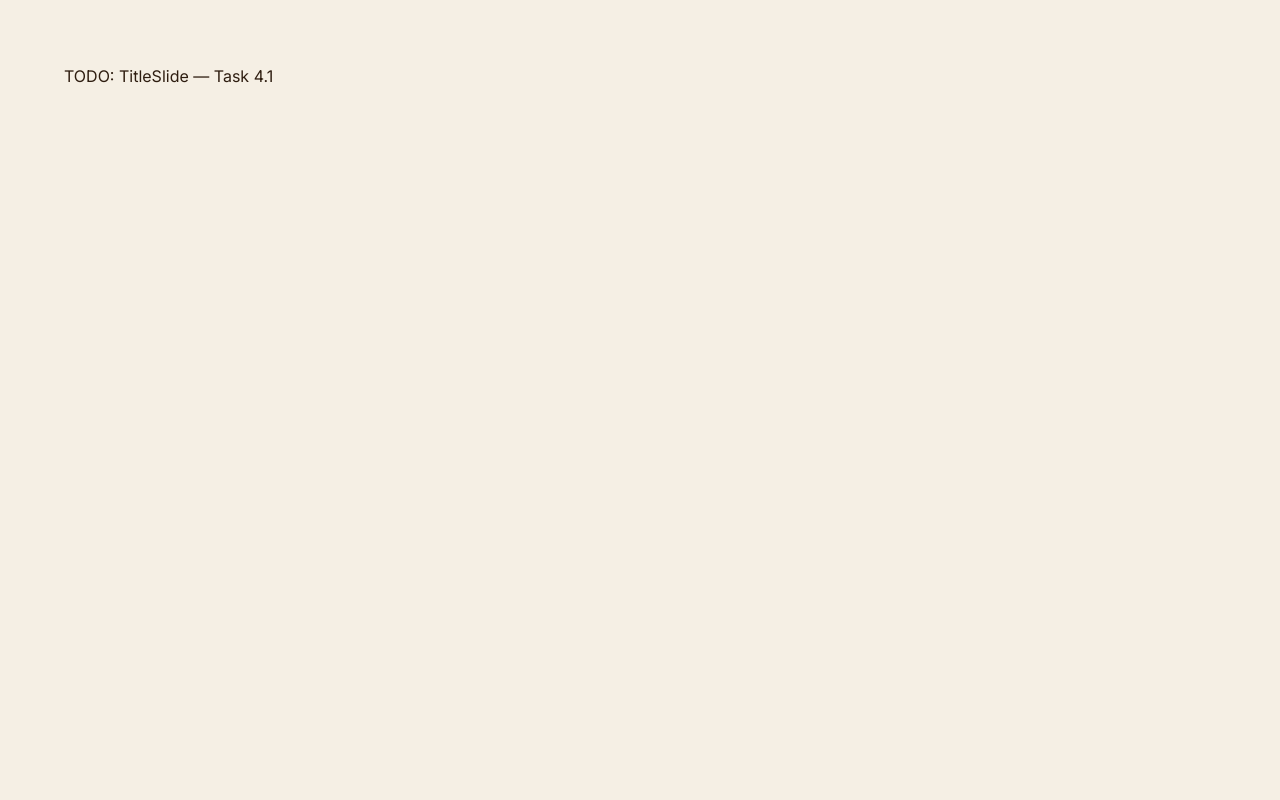
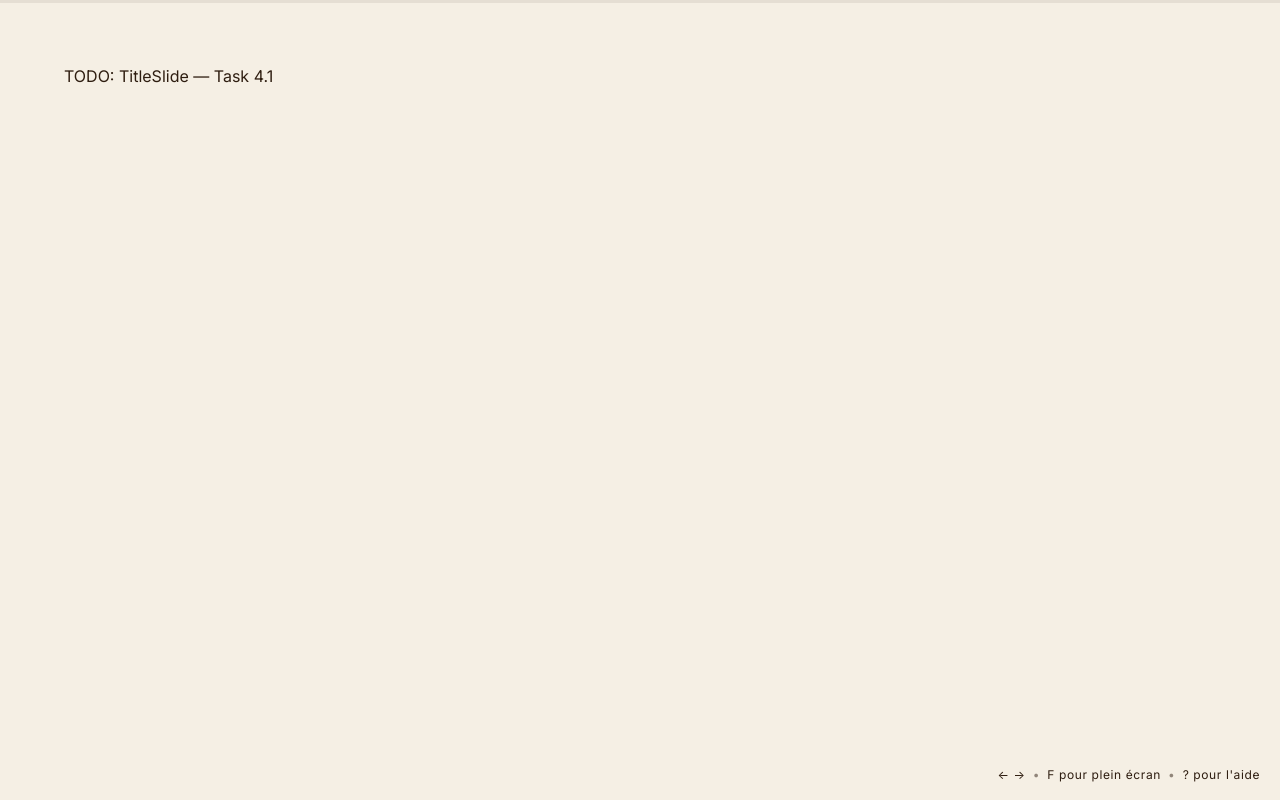
Before and after one commit to boukal1/claude-cli, an Angular app: page /slide/0 in a window 1280 px wide. Built offline with nearby package versions, Linux system fonts and the light colour scheme.

Commit message:
feat: progress bar, key hint, and shortcuts overlay

```diff
--- a/src/app/app.html
+++ b/src/app/app.html
@@ -1 +1,4 @@
+<app-progress-bar />
 <router-outlet />
+<app-key-hint />
+<app-shortcuts-overlay [visible]="showShortcuts()" (dismissed)="showShortcuts.set(false)" />
--- a/src/app/app.ts
+++ b/src/app/app.ts
@@ -1,6 +1,9 @@
 import { ChangeDetectionStrategy, Component, HostListener, inject, signal } from '@angular/core';
 import { RouterOutlet } from '@angular/router';
 import { DeckService } from './deck/deck.service';
+import { ProgressBarComponent } from './shared/progress-bar.component';
+import { KeyHintComponent } from './shared/key-hint.component';
+import { ShortcutsOverlayComponent } from './shared/shortcuts-overlay.component';
 
 /**
  * Root component — owns global keyboard shortcuts and hosts the router outlet.
@@ -8,7 +11,7 @@ import { DeckService } from './deck/deck.service';
 @Component({
   selector: 'app-root',
   standalone: true,
-  imports: [RouterOutlet],
+  imports: [RouterOutlet, ProgressBarComponent, KeyHintComponent, ShortcutsOverlayComponent],
   templateUrl: './app.html',
   changeDetection: ChangeDetectionStrategy.OnPush,
 })
--- /dev/null
+++ b/src/app/shared/key-hint.component.ts
@@ -0,0 +1,39 @@
+import { ChangeDetectionStrategy, Component } from '@angular/core';
+
+/**
+ * Discreet bottom-right hint line listing the primary keyboard shortcuts —
+ * meant to reassure first-time visitors that the deck is keyboard-driven.
+ */
+@Component({
+  selector: 'app-key-hint',
+  standalone: true,
+  changeDetection: ChangeDetectionStrategy.OnPush,
+  template: `
+    <span>← →</span>
+    <span class="dot">•</span>
+    <span>F pour plein écran</span>
+    <span class="dot">•</span>
+    <span>? pour l'aide</span>
+  `,
+  styles: [
+    `
+      :host {
+        position: fixed;
+        bottom: 1rem;
+        right: 1.25rem;
+        z-index: 40;
+        font-family: var(--font-sans);
+        font-size: 0.75rem;
+        color: var(--color-muted);
+        letter-spacing: 0.05em;
+        display: flex;
+        gap: 0.45rem;
+        align-items: center;
+      }
+      .dot {
+        opacity: 0.5;
+      }
+    `,
+  ],
+})
+export class KeyHintComponent {}
--- /dev/null
+++ b/src/app/shared/progress-bar.component.ts
@@ -0,0 +1,43 @@
+import { ChangeDetectionStrategy, Component, computed, inject } from '@angular/core';
+import { DeckService } from '../deck/deck.service';
+
+/**
+ * Thin coral bar fixed to the top of the viewport, filling from left to right
+ * as the deck advances through its slides.
+ */
+@Component({
+  selector: 'app-progress-bar',
+  standalone: true,
+  changeDetection: ChangeDetectionStrategy.OnPush,
+  template: `<div class="bar" [style.width.%]="percent()"></div>`,
+  styles: [
+    `
+      :host {
+        position: fixed;
+        top: 0;
+        left: 0;
+        right: 0;
+        height: 3px;
+        background: rgba(46, 29, 16, 0.08);
+        z-index: 50;
+      }
+      .bar {
+        height: 100%;
+        background: var(--color-coral);
+        transition: width 250ms ease;
+      }
+    `,
+  ],
+})
+export class ProgressBarComponent {
+  private readonly deck = inject(DeckService);
+
+  /** Current progress as a percentage of the deck length, 0–100. */
+  readonly percent = computed(() => {
+    const total = this.deck.total();
+    if (total <= 1) {
+      return 100;
+    }
+    return ((this.deck.currentIndex() + 1) / total) * 100;
+  });
+}
--- /dev/null
+++ b/src/app/shared/shortcuts-overlay.component.ts
@@ -0,0 +1,95 @@
+import { ChangeDetectionStrategy, Component, input, output } from '@angular/core';
+
+/**
+ * Modal overlay listing every keyboard shortcut the deck responds to. Shown
+ * when the user presses `?`, dismissed by clicking the backdrop or pressing
+ * `Escape`/`?` again.
+ */
+@Component({
+  selector: 'app-shortcuts-overlay',
+  standalone: true,
+  changeDetection: ChangeDetectionStrategy.OnPush,
+  template: `
+    @if (visible()) {
+      <button
+        type="button"
+        class="backdrop"
+        aria-label="Fermer"
+        (click)="dismissed.emit()"
+      ></button>
+      <div class="panel" role="dialog" aria-labelledby="sc-title">
+        <h2 id="sc-title">Raccourcis</h2>
+        <dl>
+          <dt>← / →</dt>
+          <dd>Slide précédente / suivante</dd>
+          <dt>Espace / PageDown</dt>
+          <dd>Slide suivante</dd>
+          <dt>Home / End</dt>
+          <dd>Première / dernière slide</dd>
+          <dt>F</dt>
+          <dd>Plein écran</dd>
+          <dt>Q puis 1–4</dt>
+          <dd>Sauter vers une FAQ</dd>
+          <dt>?</dt>
+          <dd>Afficher / cacher cette aide</dd>
+          <dt>Échap</dt>
+          <dd>Sortir du plein écran / fermer</dd>
+        </dl>
+      </div>
+    }
+  `,
+  styles: [
+    `
+      .backdrop {
+        position: fixed;
+        inset: 0;
+        background: rgba(46, 29, 16, 0.45);
+        z-index: 60;
+        border: none;
+        padding: 0;
+        cursor: pointer;
+      }
+      .panel {
+        position: fixed;
+        top: 50%;
+        left: 50%;
+        transform: translate(-50%, -50%);
+        background: var(--color-cream);
+        color: var(--color-ink);
+        padding: 2rem 2.25rem;
+        border-radius: 8px;
+        z-index: 61;
+        min-width: 420px;
+        max-width: 90vw;
+        box-shadow: 0 20px 40px rgba(46, 29, 16, 0.25);
+        font-family: var(--font-sans);
+      }
+      h2 {
+        font-family: var(--font-display);
+        font-weight: 500;
+        font-size: 1.5rem;
+        margin: 0 0 1.25rem 0;
+      }
+      dl {
+        display: grid;
+        grid-template-columns: auto 1fr;
+        gap: 0.5rem 1.5rem;
+        margin: 0;
+        font-size: 0.9rem;
+      }
+      dt {
+        font-weight: 600;
+        color: var(--color-coral);
+      }
+      dd {
+        margin: 0;
+      }
+    `,
+  ],
+})
+export class ShortcutsOverlayComponent {
+  /** Whether the overlay is currently visible. */
+  readonly visible = input.required<boolean>();
+  /** Fired when the user clicks the backdrop to dismiss the overlay. */
+  readonly dismissed = output<void>();
+}
```
